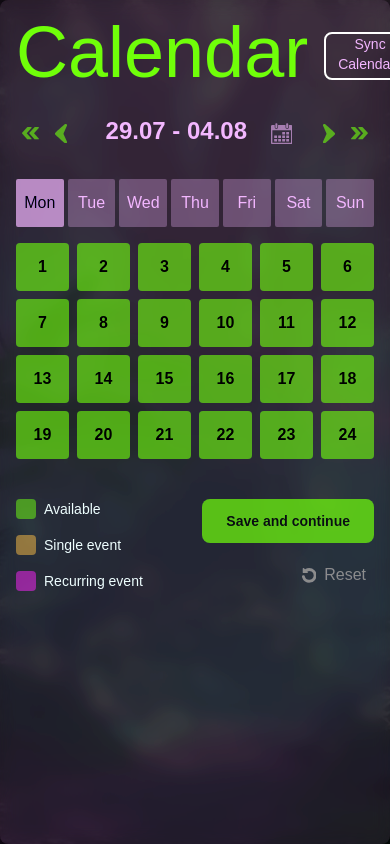
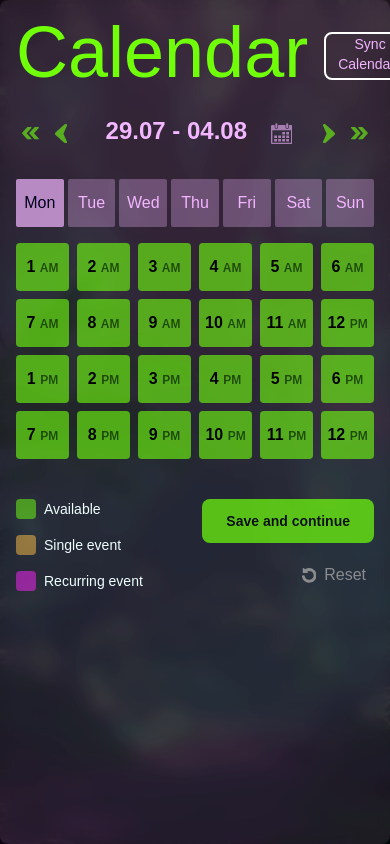
Before and after one commit to Visual-Riot/plaeen, a Next.js app: page /calendar in a window 390 px wide. Shown: the top 844 px of the page. Built offline with nearby package versions, Linux system fonts and the light colour scheme; a web font is replaced by a local one.

Commit message:
add am/pm to slots of mobile version of calendar

```diff
--- a/src/components/buttons/PlayerTimeSlot.tsx
+++ b/src/components/buttons/PlayerTimeSlot.tsx
@@ -5,7 +5,7 @@ interface ButtonProps {
   hour: number;
   className?: string;
   state: "available" | "single" | "recurring";
-  displayedHour?: number;
+  displayedHour?: { hour: number; ampm: string };
   onStateChange: (
     day: string,
     hour: number,
@@ -59,7 +59,14 @@ const PlayerTimeSlot: React.FC<ButtonProps> = ({
       className={`${defaultClasses} ${className} ${getButtonColor()}`}
       onClick={handleClick}
     >
-      {displayedHour}
+      {displayedHour ? (
+        <p>
+          <span className="font-bold text-base">{displayedHour.hour}</span>{" "}
+          <span className="opacity-60 text-xs">{displayedHour.ampm}</span>
+        </p>
+      ) : (
+        displayedHour
+      )}
     </button>
   );
 };
--- a/src/components/calendar/PlayerCalendarMobile.tsx
+++ b/src/components/calendar/PlayerCalendarMobile.tsx
@@ -33,6 +33,12 @@ const PlayerCalendarMobile: React.FC<PlayerCalendarMobileProps> = ({
     daysOfWeek.push(format(date, "EEEE"));
   }
 
+  const formatHour = (hour: number) => {
+    const ampm = hour >= 12 ? "PM" : "AM";
+    const formattedHour = hour % 12 || 12;
+    return { formattedHour, ampm };
+  };
+
   const hoursOfDay = Array.from({ length: 24 }, (_, i) => i + 1);
 
   const [selectedDay, setSelectedDay] = useState<string>("Monday");
@@ -44,6 +50,7 @@ const PlayerCalendarMobile: React.FC<PlayerCalendarMobileProps> = ({
   // render player time slots for each day of the week depending on the selected day
   const renderTimeSlots = () => {
     return hoursOfDay.map((hour) => {
+      const { formattedHour, ampm } = formatHour(hour);
       const slotState = dayHours[selectedDay]?.[hour] || "available";
       return (
         <div key={hour} className="flex justify-center">
@@ -51,7 +58,7 @@ const PlayerCalendarMobile: React.FC<PlayerCalendarMobileProps> = ({
             day={selectedDay}
             hour={hour}
             state={slotState as "available" | "single" | "recurring"}
-            displayedHour={hour}
+            displayedHour={{ hour: formattedHour, ampm }}
             onStateChange={onHoursStateChange}
           />
         </div>
```
